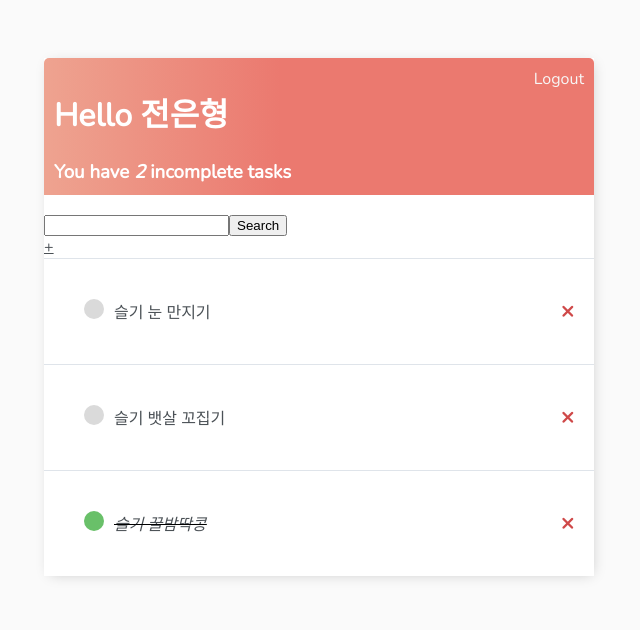
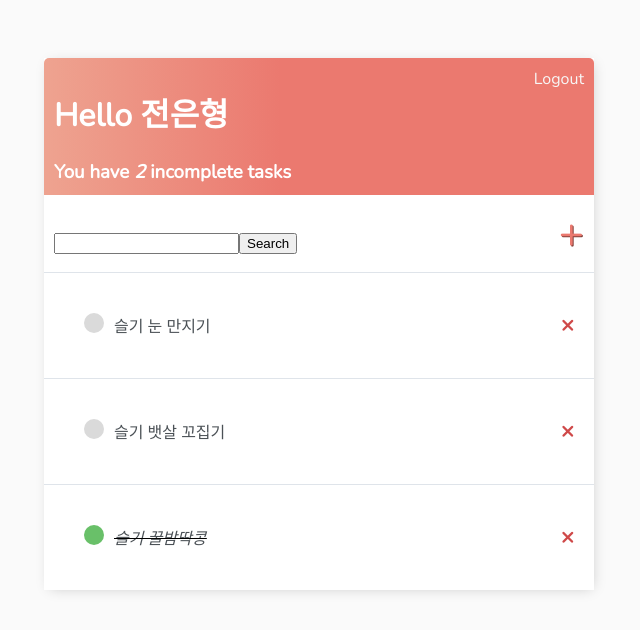
Before and after one commit to ooooo5h/youtube_django_todolist_20220223, a Django app: page / in a window 1280 px wide. Shown: the top 630 px of the page, without its empty margins (321-961 px from the left). Run offline with Django 4.2, Linux system fonts and the light colour scheme; a user stored in the database is signed in; data comes from the database, SQL or seed files in the repository.

Commit message:
더하는 버튼 css로 꾸미기

```diff
--- a/base/templates/base/main.html
+++ b/base/templates/base/main.html
@@ -99,6 +99,20 @@
                 padding: 20px 0px;
             }
 
+            #search-add-wrapper {
+                display: flex;
+                justify-content: space-between;
+                align-items: center;
+                padding: 10px;
+            }
+
+            #add-link {
+                color: #EB796F;
+                text-decoration: none;
+                font-size: 42px;
+                text-shadow: 1px 1px #81413b;
+            }
+
         </style>
     </head>
 
--- a/base/templates/base/task_list.html
+++ b/base/templates/base/task_list.html
@@ -14,7 +14,7 @@
     {% endif %}
 </div>
 
-<div class="search-add-wrapper">
+<div id="search-add-wrapper">
     <form method="GET" style="margin-top: 20px;display: flex;">
         <input type='text' name='search-area' value="{{search_input}}">
         <input type='submit' value='Search'>
```
